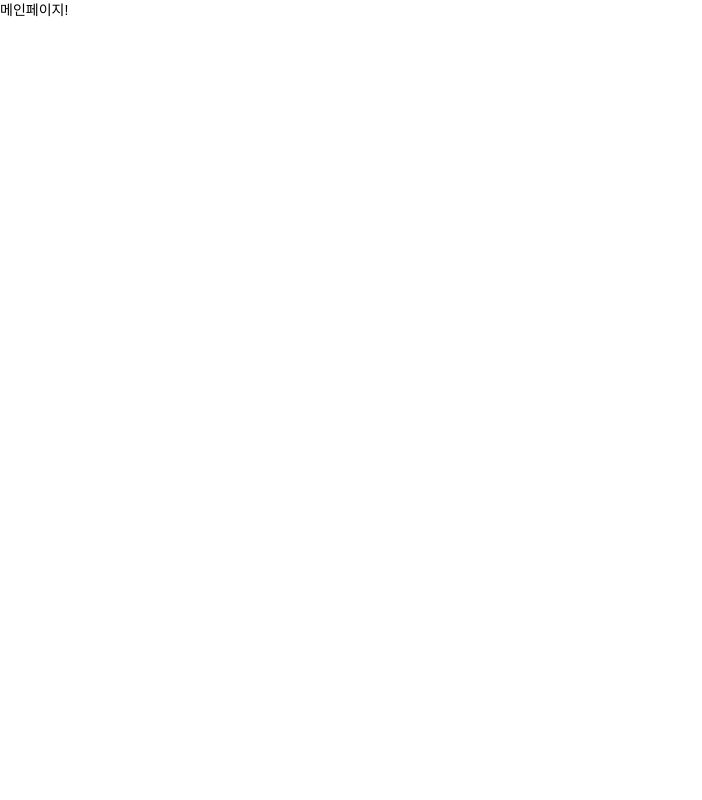
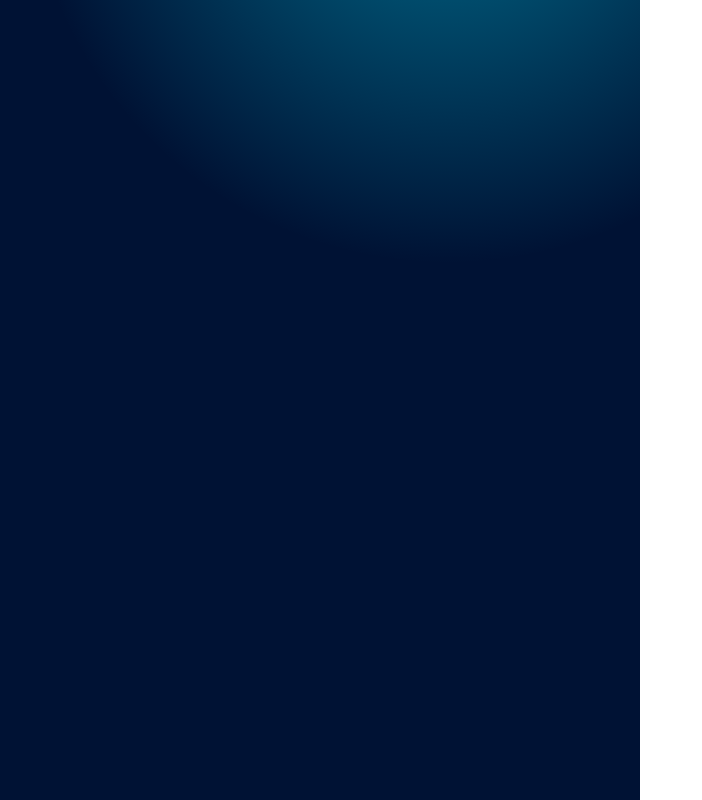
Before and after one commit to ajoufesta/client, a Next.js app: page / in a window 1280 px wide. Shown: the whole page, without its empty margins (0-702 px from the left). Built offline with nearby package versions, Linux system fonts and the light colour scheme.

Commit message:
feat/#15 : 프로젝트 배경 임시 설정

```diff
--- a/src/app/page.tsx
+++ b/src/app/page.tsx
@@ -1,7 +1,12 @@
+import Link from "next/link";
 import React from "react";
 
 const page = () => {
-  return <div>메인페이지!</div>;
+  return (
+    <main className="flex max-w-screen-sm min-h-screen">
+      <div className="w-full bg-skyBlue-gradient bg-blue-800"></div>
+    </main>
+  );
 };
 
 export default page;
```
